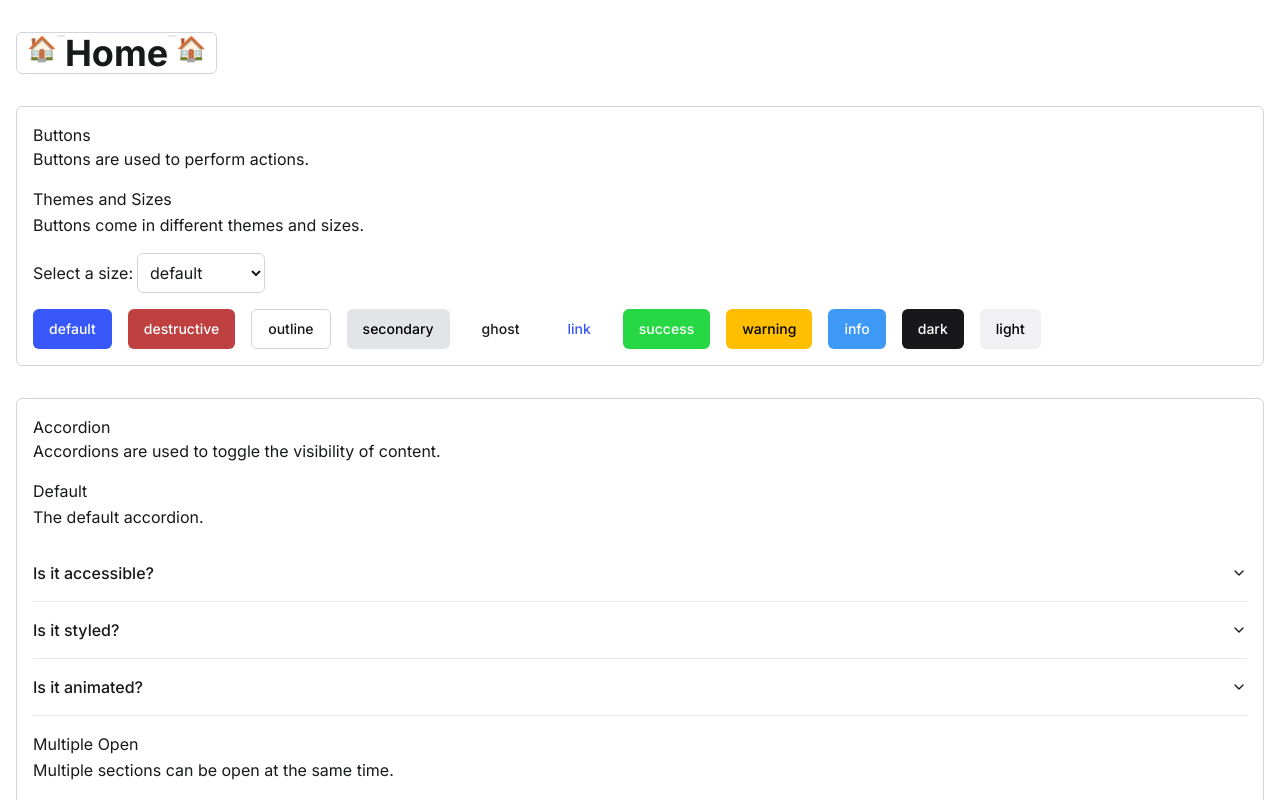
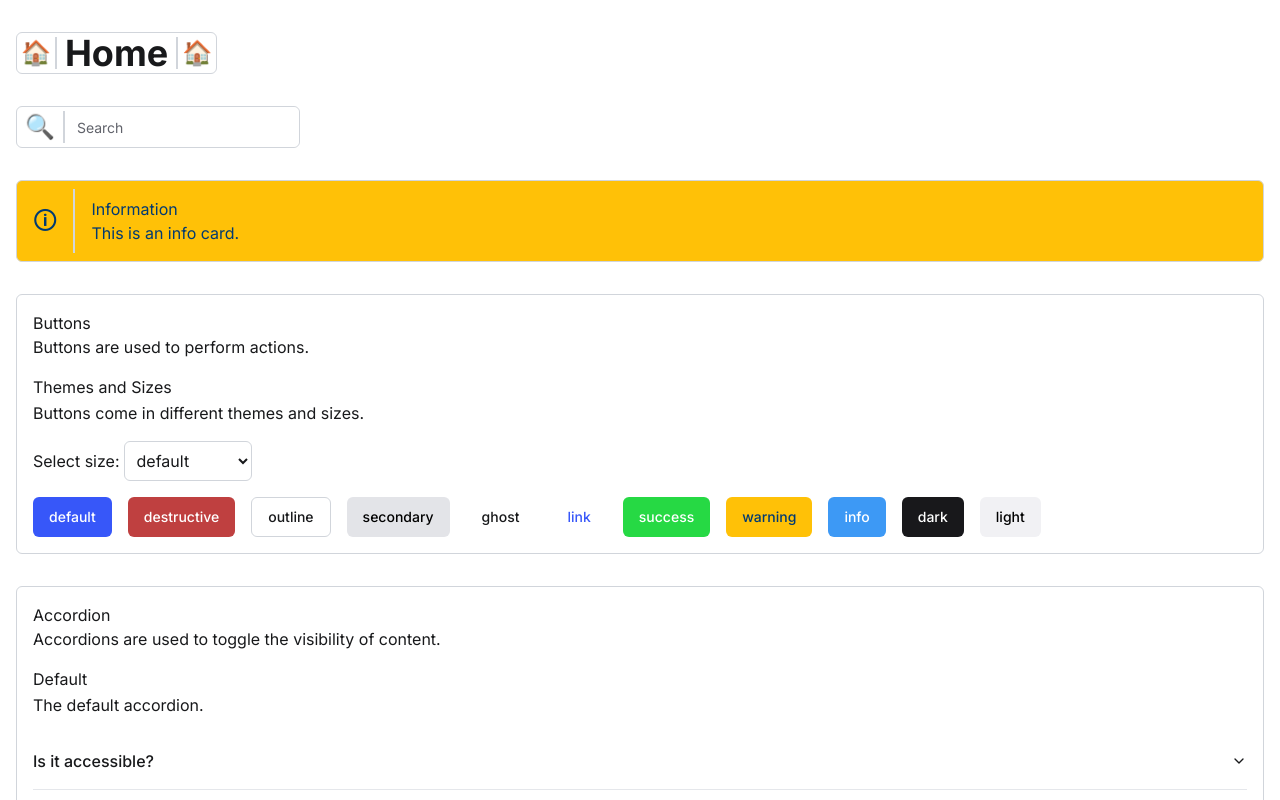
Before and after one commit to DreamEcho100/ui-components-playground, a Next.js app: page / in a window 1280 px wide. Shown: the top 800 px of the page. Built offline with nearby package versions, Linux system fonts and the light colour scheme.

Commit message:
Working on 'HorizontalBox' and 'BadgesShowCase'

```diff
--- /dev/null
+++ b/src/app/(home)/_components/show-cases/badges.jsx
@@ -0,0 +1,102 @@
+'use client';
+
+import { Badge } from '~/components/ui/badge';
+import ShowcaseArticle from '../article';
+import { useState } from 'react';
+
+const badgeThemes = /** @type {const} */ ([
+  'default',
+  'secondary',
+  'destructive',
+  'outline',
+  'ghost',
+  'success',
+  'warning',
+  'link',
+  'info',
+  'dark',
+  'light',
+]);
+const badgeSize = /** @type {const} */ (['sm', 'md', 'lg']);
+const badgeRounded = /** @type {const} */ (['md', 'square', 'pill']);
+
+export default function BadgesShowCase() {
+  const [size, setSize] = useState(
+    /** @type {import('~/components/ui/badge/types').BadgeProps['size'] | null} */ (
+      'md'
+    ),
+  );
+  const [rounded, setRounded] = useState(
+    /** @type {import('~/components/ui/badge/types').BadgeProps['rounded'] | null} */ (
+      'pill'
+    ),
+  );
+
+  return (
+    <ShowcaseArticle
+      header={{
+        title: 'Badges',
+        description:
+          'Badges are used to display a small amount of information.',
+      }}
+      sections={[
+        {
+          title: 'Themes',
+          description: 'Badges come in different themes.',
+          content: (
+            <>
+              <div className="flex flex-wrap gap-4">
+                <label className="flex flex-wrap items-center gap-1">
+                  <span>Select size:</span>
+                  <select
+                    className="w-32 p-2 rounded-md border border-solid border-gray-300 dark:border-gray-700 dark:bg-gray-800 dark:text-gray-300"
+                    value={size ?? ''}
+                    onChange={(e) =>
+                      setSize(/** @type {any} */ (e.target.value))
+                    }
+                  >
+                    {badgeSize.map((size) => (
+                      <option key={size ?? 'none'} value={size ?? 'none'}>
+                        {size}
+                      </option>
+                    ))}
+                  </select>
+                </label>
+
+                <label className="flex flex-wrap items-center gap-1">
+                  <span>Select rounded:</span>
+                  <select
+                    className="w-32 p-2 rounded-md border border-solid border-gray-300 dark:border-gray-700 dark:bg-gray-800 dark:text-gray-300"
+                    value={rounded ?? ''}
+                    onChange={(e) =>
+                      setRounded(/** @type {any} */ (e.target.value))
+                    }
+                  >
+                    {badgeRounded.map((rounded) => (
+                      <option key={rounded ?? 'none'} value={rounded ?? 'none'}>
+                        {rounded}
+                      </option>
+                    ))}
+                  </select>
+                </label>
+              </div>
+
+              <div className="flex flex-wrap gap-4">
+                {badgeThemes.map((theme) => (
+                  <Badge
+                    key={theme}
+                    variant={theme}
+                    size={size}
+                    rounded={rounded}
+                  >
+                    {theme}
+                  </Badge>
+                ))}
+              </div>
+            </>
+          ),
+        },
+      ]}
+    />
+  );
+}
--- a/src/app/(home)/_components/show-cases/buttons.jsx
+++ b/src/app/(home)/_components/show-cases/buttons.jsx
@@ -47,7 +47,7 @@ export default function ButtonsShowSase() {
           content: (
             <>
               <label className="flex flex-wrap items-center gap-1">
-                <span>Select a size:</span>
+                <span>Select size:</span>
                 <select
                   className="w-32 p-2 rounded-md border border-solid border-gray-300 dark:border-gray-700 dark:bg-gray-800 dark:text-gray-300"
                   value={size ?? ''}
--- a/src/app/(home)/_components/show-cases/cards.jsx
+++ b/src/app/(home)/_components/show-cases/cards.jsx
@@ -38,13 +38,13 @@ export default function CardsShowCase() {
           description: [
             'A card is a flexible and extensible content container and can include a header, footer, and body',
             'It also can be used to display a single piece of content or a collection of content',
-            "If no size is provided, the card will inherit the parent's size, so it's recommended to always provide a size at one of it's parents (for example, in `body` add `data-card-size='default` attribute and `group` class name).",
+            "If no size is provided, the card will inherit the parent's size, so it's recommended to always provide size at one of it's parents (for example, in `body` add `data-card-size='default` attribute and `group` class name).",
             'it comes in different sizes.',
           ],
           content: (
             <>
               <label className="flex flex-wrap items-center gap-1">
-                <span>Select a size:</span>
+                <span>Select size:</span>
                 <select
                   className="w-32 p-2 rounded-md border border-solid border-gray-300 dark:border-gray-700 dark:bg-gray-800 dark:text-gray-300"
                   value={size ?? 'null'}
--- a/src/app/(home)/page.jsx
+++ b/src/app/(home)/page.jsx
@@ -7,19 +7,55 @@ import ComboboxesShowSase from './_components/show-cases/comboboxes';
 import SelectDropdownsShowcase from './_components/show-cases/select-dropdowns';
 import TextareasShowCase from './_components/show-cases/textareas';
 import DataTablesShowCase from './_components/show-cases/data-tables';
+import { Input } from '~/components/ui/input';
+import BadgesShowCase from './_components/show-cases/badges';
+import { Button } from '~/components/ui/button';
 
 export default function Home() {
   return (
     <main className="container mx-auto px-4 py-8 flex flex-col gap-8">
       <HorizontalBox
         className="w-fit"
-        start={<span className="text-2xl">🏠</span>}
+        start={<span className="text-2xl px-1">🏠</span>}
         startSeparator
-        end={<span className="text-2xl">🏠</span>}
+        end={<span className="text-2xl px-1">🏠</span>}
         endSeparator
       >
-        <h1 className="text-4xl font-bold">Home</h1>
+        <h1 className="text-4xl font-bold px-2">Home</h1>
       </HorizontalBox>
+
+      <HorizontalBox
+        className="w-fit"
+        start={
+          <label className="text-2xl px-2 py-1" htmlFor="search">
+            🔍
+          </label>
+        }
+        startSeparator
+      >
+        <Input
+          placeholder="Search"
+          className="border-0 ring-inset h-full"
+          id="search"
+          type="search"
+        />
+      </HorizontalBox>
+      {/* <HorizontalBox className="toolbar">
+        <Button icon="🔍" label="Search" />
+        <Button icon="✏️" label="Edit" />
+        <Button icon="🗑️" label="Delete" />
+      </HorizontalBox> */}
+      <HorizontalBox
+        className="bg-warning text-warning-foreground"
+        start={<span className="text-2xl px-4">🛈</span>}
+        startSeparator
+      >
+        <div className="p-4">
+          <h2 className="title">Information</h2>
+          <p className="description">This is an info card.</p>
+        </div>
+      </HorizontalBox>
+
       <ButtonsShowSase />
       <AccordionsShowCase />
       <CardsShowCase />
@@ -28,6 +64,7 @@ export default function Home() {
       <InputsShowCase />
       <TextareasShowCase />
       <DataTablesShowCase />
+      <BadgesShowCase />
     </main>
   );
 }
--- a/src/app/layout.tsx
+++ b/src/app/layout.tsx
@@ -2,6 +2,7 @@ import type { Metadata } from 'next';
 import { Inter } from 'next/font/google';
 import '~/styles/globals/index.css';
 import Providers from './_components/providers';
+import type { PropsWithChildren } from 'react';
 
 const inter = Inter({
   subsets: ['latin'],
@@ -15,15 +16,11 @@ export const metadata: Metadata = {
   description: 'Generated by create next app',
 };
 
-export default function RootLayout({
-  children,
-}: Readonly<{
-  children: React.ReactNode;
-}>) {
+export default function RootLayout(props: PropsWithChildren) {
   return (
     <html lang="en">
       <body data-card-size="default" className={`group ${inter.className}`}>
-        <Providers>{children}</Providers>
+        <Providers>{props.children}</Providers>
       </body>
     </html>
   );
--- a/src/components/ui/badge.tsx
+++ /dev/null
@@ -1,36 +0,0 @@
-import * as React from 'react';
-import { cva, type VariantProps } from 'class-variance-authority';
-
-import { cn } from '~/lib/utils';
-
-const badgeVariants = cva(
-  'inline-flex items-center rounded-full border border-solid px-2.5 py-0.5 text-xs font-semibold transition-colors focus:outline-none focus:ring-2 focus:ring-ring focus:ring-offset-2',
-  {
-    variants: {
-      variant: {
-        default:
-          'border-transparent bg-primary text-primary-foreground hover:bg-primary/80',
-        secondary:
-          'border-transparent bg-secondary text-secondary-foreground hover:bg-secondary/80',
-        destructive:
-          'border-transparent bg-destructive text-destructive-foreground hover:bg-destructive/80',
-        outline: 'text-foreground',
-      },
-    },
-    defaultVariants: {
-      variant: 'default',
-    },
-  },
-);
-
-export interface BadgeProps
-  extends React.HTMLAttributes<HTMLDivElement>,
-    VariantProps<typeof badgeVariants> {}
-
-function Badge({ className, variant, ...props }: BadgeProps) {
-  return (
-    <div className={cn(badgeVariants({ variant }), className)} {...props} />
-  );
-}
-
-export { Badge, badgeVariants };
--- /dev/null
+++ b/src/components/ui/badge/index.jsx
@@ -0,0 +1,23 @@
+import { cn } from '~/lib/utils';
+import { badgeVariants } from './utils';
+import { forwardRef } from 'react';
+
+const Badge = forwardRef(
+  /**
+   * @param {import('./types').BadgeProps} props
+   * @param {import('react').ForwardedRef<HTMLDivElement>} ref
+   */
+  ({ className, variant, size, rounded, ...props }, ref) => {
+    return (
+      <div
+        className={cn(badgeVariants({ variant, size, rounded }), className)}
+        {...props}
+        ref={ref}
+      />
+    );
+  },
+);
+
+Badge.displayName = 'Badge';
+
+export { Badge };
--- /dev/null
+++ b/src/components/ui/badge/types.ts
@@ -0,0 +1,7 @@
+import { VariantProps } from 'class-variance-authority';
+import { HTMLAttributes } from '../card';
+import { badgeVariants } from './utils';
+
+export interface BadgeProps
+  extends HTMLAttributes<HTMLDivElement>,
+    VariantProps<typeof badgeVariants> {}
--- /dev/null
+++ b/src/components/ui/badge/utils.js
@@ -0,0 +1,47 @@
+import { cva } from 'class-variance-authority';
+
+export const badgeVariants = cva(
+  'inline-flex items-center rounded-full border border-solid px-2.5 py-0.5 text-xs font-semibold transition-colors focus:outline-none focus:ring-2 focus:ring-ring focus:ring-offset-2',
+  {
+    variants: {
+      variant: {
+        default:
+          'border-transparent bg-primary text-primary-foreground hover:bg-primary/80',
+        secondary:
+          'border-transparent bg-secondary text-secondary-foreground hover:bg-secondary/80',
+        destructive:
+          'border-transparent bg-destructive text-destructive-foreground hover:bg-destructive/80',
+        outline: 'text-foreground border-foreground',
+        success:
+          'border-transparent bg-success text-success-foreground hover:bg-success/80',
+        warning:
+          'border-transparent bg-warning text-warning-foreground hover:bg-warning/80',
+        ghost:
+          'border-transparent bg-background text-accent-foreground hover:bg-accent/80',
+        link: 'border-transparent text-primary underline-offset-4 hover:underline',
+        info: 'border-transparent bg-info text-info-foreground hover:bg-info/80',
+        dark: 'border-transparent bg-dark text-dark-foreground hover:bg-dark/80',
+        light:
+          'border-transparent bg-light text-light-foreground hover:bg-light/80',
+      },
+      size: {
+        sm: 'px-2 py-0.5 text-xs',
+        md: 'px-3 py-1 text-sm',
+        lg: 'px-4 py-1.5 text-base',
+      },
+      rounded: {
+        md: 'rounded-md',
+        square: 'rounded-none',
+        pill: 'rounded-full',
+      },
+      state: {
+        disabled: 'opacity-50 cursor-not-allowed',
+      },
+    },
+    defaultVariants: {
+      variant: 'default',
+      size: 'md',
+      rounded: 'pill',
+    },
+  },
+);
--- a/src/components/ui/boxes/horizontal.jsx
+++ b/src/components/ui/boxes/horizontal.jsx
@@ -1,10 +1,11 @@
 import { cva } from 'class-variance-authority';
+import { useMemo } from 'react';
 import { cn } from '~/lib/utils';
 
 const horizontalBoxSeparator = cva('', {
   variants: {
     h: {
-      '4/5': 'h-4/5 my-[1.25%]',
+      '4/5': 'h-4/5 self-center',
       full: 'h-full',
     },
   },
@@ -14,6 +15,7 @@ const horizontalBoxSeparator = cva('', {
 });
 
 /**
+ * HorizontalContainer component for aligning elements horizontally with optional separators.
  * @param {{
  * 	start?: import('react').ReactNode;
  * 	startSeparator?: boolean;
@@ -24,20 +26,34 @@ const horizontalBoxSeparator = cva('', {
  * }} props
  */
 export default function HorizontalBox(props) {
+  const firstColumn = props.start ? 'auto' : false;
+  const secondColumn = props.startSeparator ? 'auto' : false;
+  const fourthColumn = props.endSeparator ? 'auto' : false;
+  const fifthColumn = props.end ? 'auto' : false;
+
+  const gridTemplateColumns = useMemo(() => {
+    return [firstColumn, secondColumn, '1fr', fourthColumn, fifthColumn]
+      .filter(Boolean)
+      .join(' ');
+  }, [fifthColumn, firstColumn, fourthColumn, secondColumn]);
+
+  const border = 'border border-solid border-input';
+
   return (
     <div
       className={cn(
+        'grid items-center rounded-md overflow-hidden',
+        border,
         props.className,
-        'flex border border-solid border-input rounded-md items-stretch overflow-hidden',
-        props.start && 'ps-2.5',
-        props.end && 'pe-2.5',
       )}
+      style={{ gridTemplateColumns }}
     >
       {props.start}
       {props.start && props.startSeparator && (
         <div
           className={cn(
-            'border border-solid bg-input w-2 h-full flex-shrink-0',
+            'bg-input h-full flex-grow flex-shrink-0 self-center',
+            border,
             horizontalBoxSeparator(),
           )}
         />
@@ -46,7 +62,8 @@ export default function HorizontalBox(props) {
       {props.end && props.endSeparator && (
         <div
           className={cn(
-            'border border-solid bg-input w-2 h-full flex-shrink-0',
+            'h-full flex-grow flex-shrink-0 self-center',
+            border,
             horizontalBoxSeparator(),
           )}
         />
```
Also changed, not shown: src/components/ui/todos.md (+0 -4 lines), src/styles/globals/base.css (+4 -4 lines).
